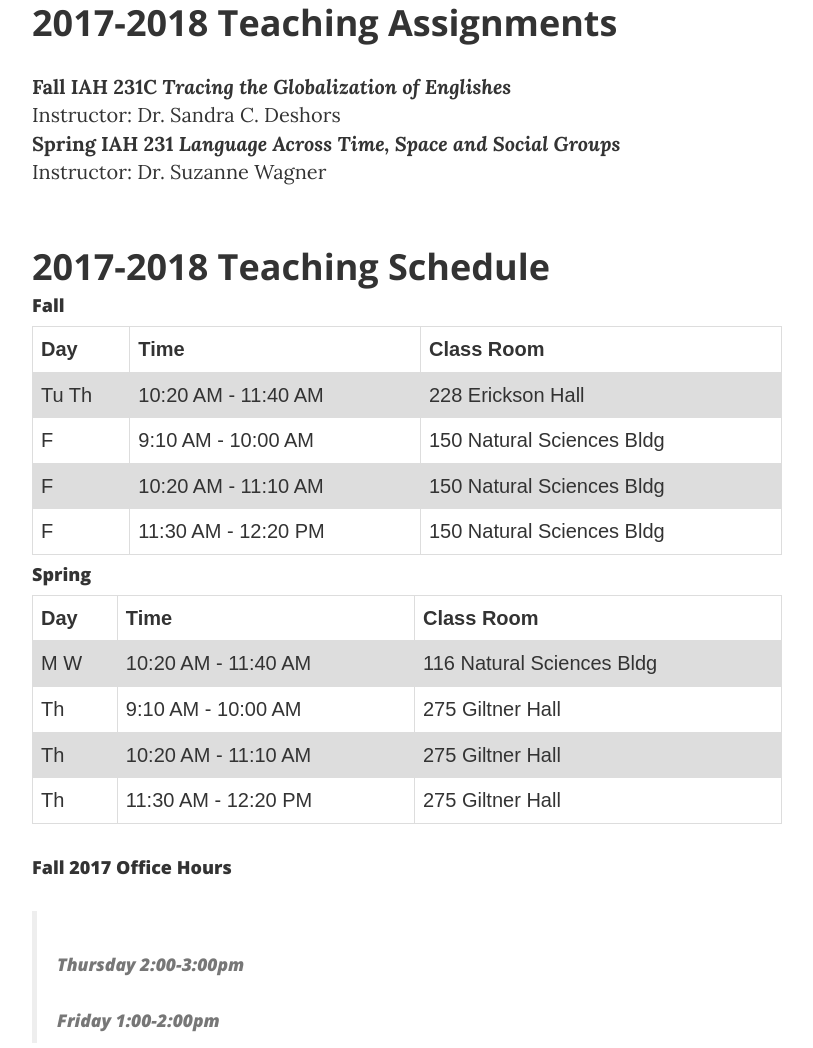
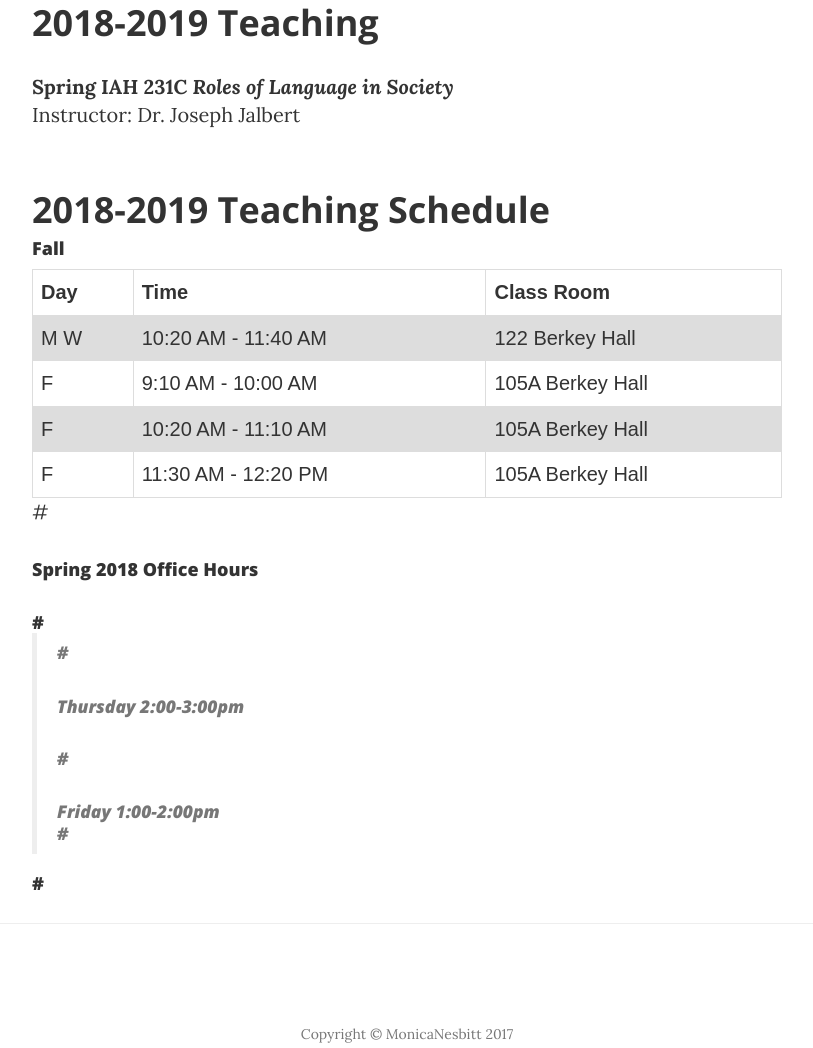
Before and after one commit to MonNesbitt/Website, a website: page teaching.html in a window 1280 px wide. Shown: the part 525-1573 px from the top of the page, without its empty margins (233-1046 px from the left). Drawn offline with nearby package versions, Linux system fonts and the light colour scheme.

Commit message:
2018-2019 teaching schedule

```diff
--- a/teaching.html
+++ b/teaching.html
@@ -62,7 +62,7 @@ tr:nth-child(even) {
                     <span class="sr-only">Toggle navigation</span>
                     Menu <i class="fa fa-bars"></i>
                 </button>
-                <a class="navbar-brand" href="index.html">Homepage</a>
+                <a class="navbar-brand" href="index.html">Monica Nesbitt</a>
             </div>
 
             <!-- Collect the nav links, forms, and other content for toggling -->
@@ -109,19 +109,15 @@ tr:nth-child(even) {
             <div class="row">
                 <div class="col-lg-8 col-lg-offset-2 col-md-10 col-md-offset-1">
 
-                     <h4 class="section-heading">2017-2018 Teaching Assignments</h4>
+                     <h4 class="section-heading">2018-2019 Teaching </h4>
                     <p>
                    <dl>
-                        <dt>Fall  IAH 231C <i>Tracing the Globalization of Englishes</i> </dt>
-                            <dd>Instructor: <a href="https://sites.google.com/site/sandracdeshors/home">Dr. Sandra C. Deshors</a></dd>
-                        <dt>Spring    IAH 231 <i>Language Across Time, Space and Social Groups</i></dt>
-                            <dd>Instructor: <a href="https://msu.edu/~wagnersu/">Dr. Suzanne Wagner</a></dd>
-                        </dl>
+                        <dt>Spring    IAH 231C <i>Roles of Language in Society</i></dt>
+                            <dd>Instructor: Dr. Joseph Jalbert</a></dd>
+                    </dl>
                      </p>
 
-
-
-                    <h4 class="section-heading"> 2017-2018 Teaching Schedule</h4>
+                    <h4 class="section-heading"> 2018-2019 Teaching Schedule</h4>
 
                     <h4>Fall</h4>
 <table>
@@ -131,65 +127,34 @@ tr:nth-child(even) {
     <th>Class Room</th>
   </tr>
   <tr>
-    <td>Tu Th</td>
+    <td>M W</td>
     <td>10:20 AM - 11:40 AM</td>
-    <td>228 Erickson Hall</td>
+    <td>122 Berkey Hall</td>
   </tr>
   <tr>
     <td>F</td>
     <td>9:10 AM - 10:00 AM</td>
-    <td>150 Natural Sciences Bldg</td>
+    <td>105A Berkey Hall</td>
   </tr>
   <tr>
     <td>F</td>
     <td>10:20 AM - 11:10 AM</td>
-    <td>150 Natural Sciences Bldg</td>
+    <td>105A Berkey Hall</td>
   </tr>
   <tr>
     <td>F</td>
     <td>11:30 AM - 12:20 PM</td>
-    <td>150 Natural Sciences Bldg</td>
+    <td>105A Berkey Hall</td>
   </tr>
 </table>
 
 
-                    <h4>Spring</h4>
-                    <table>
-  <tr>
-    <th>Day</th>
-    <th>Time</th>
-    <th>Class Room</th>
-  </tr>
-  <tr>
-    <td>M W</td>
-    <td>10:20 AM - 11:40 AM</td>
-    <td>116 Natural Sciences Bldg</td>
-  </tr>
-  <tr>
-    <td>Th</td>
-    <td>9:10 AM - 10:00 AM</td>
-    <td>275 Giltner Hall</td>
-  </tr>
-  <tr>
-    <td>Th</td>
-    <td>10:20 AM - 11:10 AM</td>
-    <td>275 Giltner Hall</td>
-  </tr>
-  <tr>
-    <td>Th</td>
-    <td>11:30 AM - 12:20 PM</td>
-    <td>275 Giltner Hall</td>
-  </tr>
-</table>
-
-
-
-               <h4><p>Fall 2017 Office Hours</p>
-                   <blockquote>
-                        <p>Thursday 2:00-3:00pm </p>
-                        <p>Friday 1:00-2:00pm </p>
-                   </blockquote>
-               </h4>
+               #<h4><p>  Spring 2018 Office Hours</p>
+                #   <blockquote>
+                 #       <p>Thursday 2:00-3:00pm </p>
+                  #      <p>Friday 1:00-2:00pm </p>
+                   #</blockquote>
+               #</h4>
 
 
 
```
